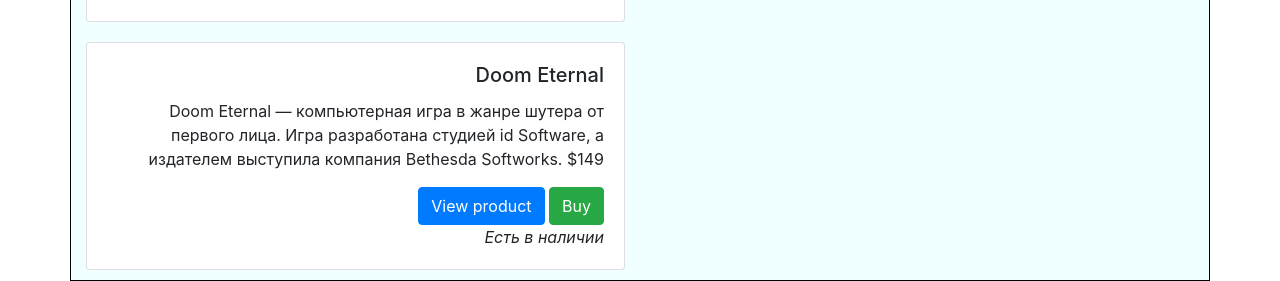
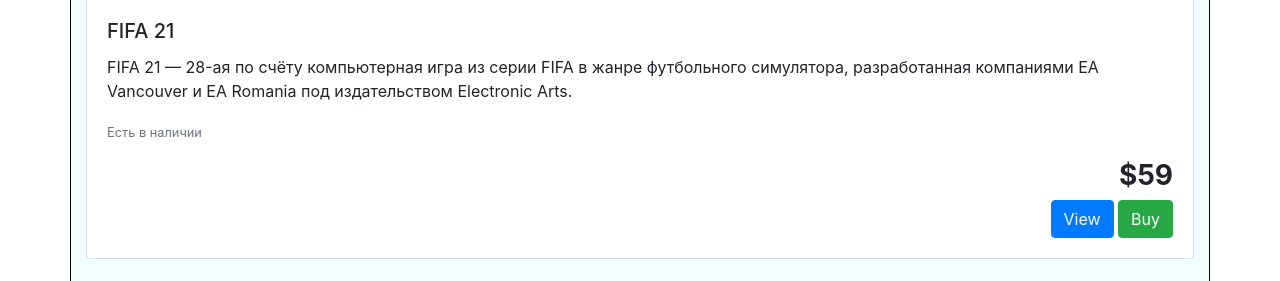
Before and after one commit to BrannB/nix-site, a PHP site: page / in a window 1280 px wide. Shown: the part 1052-1333 px from the top of the page. Run offline with PHP 8.4, Linux system fonts and the light colour scheme.

Commit message:
Change storage.php. Add images for products and change disign

```diff
--- a/pages/header.php
+++ b/pages/header.php
@@ -3,15 +3,11 @@
 <head>
     <meta charset="UTF-8">
     <title> Title </title>
-    <link rel="stylesheet" href="../css/style.css">
+    <link href="../css/style.css" type="text/css" rel="stylesheet">
     <link rel = "stylesheet" href="https://stackpath.bootstrapcdn.com/bootstrap/4.5.2/css/bootstrap.min.css">
     <script src="https://code.jquery.com/jquery-3.5.1.slim.min.js" integrity="sha384-DfXdz2htPH0lsSSs5nCTpuj/zy4C+OGpamoFVy38MVBnE+IbbVYUew+OrCXaRkfj" crossorigin="anonymous"></script>
     <script src="https://cdn.jsdelivr.net/npm/bootstrap@4.5.3/dist/js/bootstrap.bundle.min.js" integrity="sha384-ho+j7jyWK8fNQe+A12Hb8AhRq26LrZ/JpcUGGOn+Y7RsweNrtN/tE3MoK7ZeZDyx" crossorigin="anonymous"></script>
-    <style>
-        .navbar-brand{
-            color: #00cc00;
-        }
-    </style>
+
 </head>
 <body>
 <nav class="navbar navbar-expand-lg navbar-light bg-light">
@@ -20,16 +16,16 @@
     </button>
     <a class="navbar-brand" href="#">GameShop</a>
 
-    <div class="collapse navbar-collapse" id="navbarTogglerDemo03">
+    <div class="collapse navbar-collapse" id="navbarToggler">
         <ul class="navbar-nav mr-auto mt-2 mt-lg-0">
-            <li class="nav-item active">
-                <a class="nav-link" href="#">Home </a>
+            <li class="nav-item">
+                <a class="nav-link" href="#"> Home </a>
             </li>
             <li class="nav-item">
-                <a class="nav-link" href="#">Catalog</a>
+                <a class="nav-link" href="#"> Games Catalog </a>
             </li>
             <li class="nav-item">
-                <a class="nav-link" href="#">About us</a>
+                <a class="nav-link" href="#"> About us </a>
             </li>
         </ul>
         <form class="form-inline my-2 my-lg-0">
--- a/pages/layout/catalog.php
+++ b/pages/layout/catalog.php
@@ -7,9 +7,9 @@
     <input class = "catalog-search search"  type="text" name="searchResult" id="search"><br><br>
 </form>
 <div class="catalog-mt-4 container mt-4">
-    <div class="text-right">
+
         <ui>
             <?php echo $content ?>
         </ui>
-    </div>
+
 </div>
--- a/pages/templates/catalogTpl.php
+++ b/pages/templates/catalogTpl.php
@@ -1,18 +1,22 @@
-<?php
+
+    <?php
     foreach ($products as $item): ?>
         <?php extract($item) ?>
-            <div class="product-item" id="<?php echo $item['id']?>">
-                <div class="row">
-                    <div class="col-sm-6">
-                        <div class="catalog-card card">
-                            <div class="card-body">
-                                <h5 class="card-title"><?php echo $item['name']?></h5>
-                                <p class="card-text"><?php echo $item['desc']?> <?php echo $item['price']?></p>
-                                <a href="#" class="btn btn-primary">View product</a>
-                                <a href="#" class="btn btn-success">Buy</a><br>
-                                <em><?php echo $item['status']?></em>
-                            </div>
-                        </div>
+
+            <div class="card">
+                <img src= "<?php echo $item["img"]?>" alt="...">
+                <div class="card-body">
+                    <h5 class="card-title"><?php echo $item['name']?></h5>
+                    <p class="card-text"><?php echo $item['desc']?></p>
+                    <p class="card-text"><small class="text-muted"><?php echo $item['status']?></small></p>
+                    <div class="text text-right">
+                        <h3><b><?php echo $item['price']?></b></h3>
+                        <button href="#" class="btn btn-primary"> View </button>
+                        <button href="#" class="btn btn-success"> Buy </button>
+
                     </div>
+
                 </div>
+            </div>
+    <br>
     <?php endforeach ?>
```
Also changed, not shown: pages/img/fifa21.jpeg (added), storage/stock.php.
